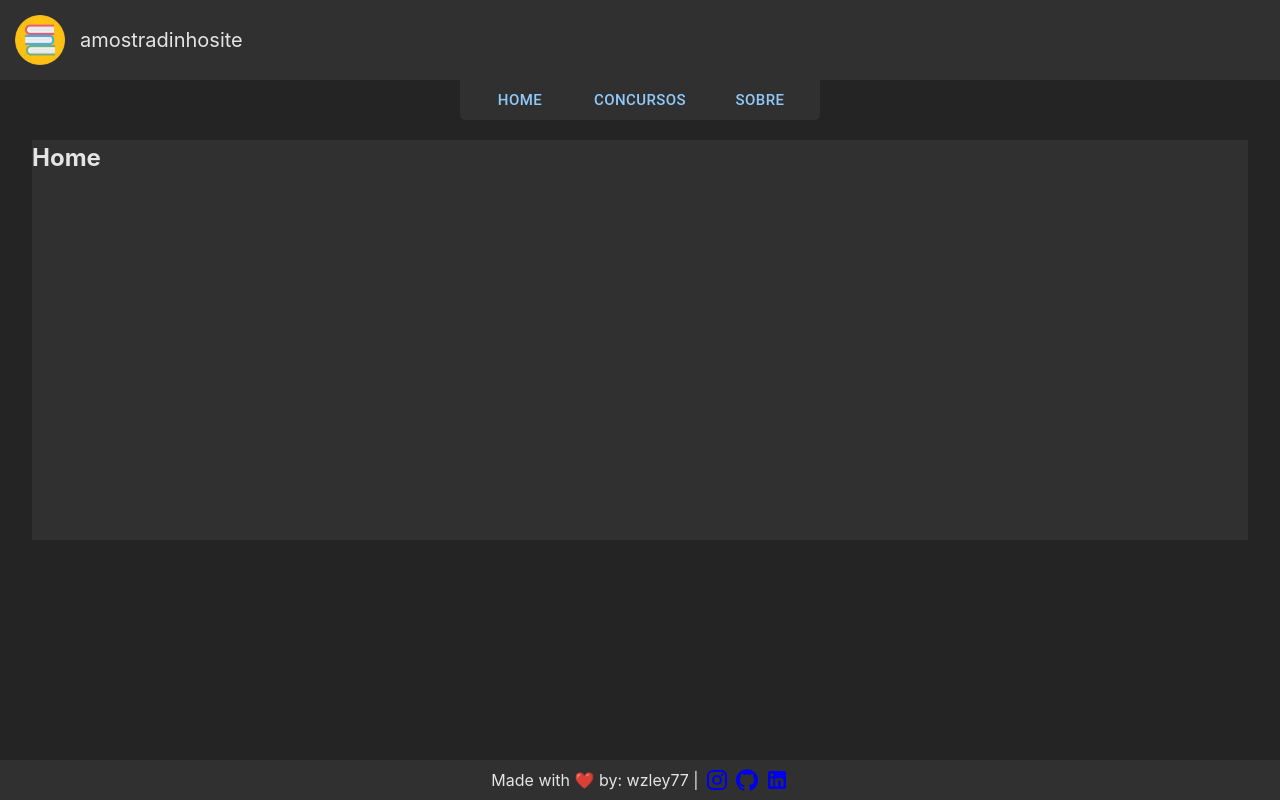
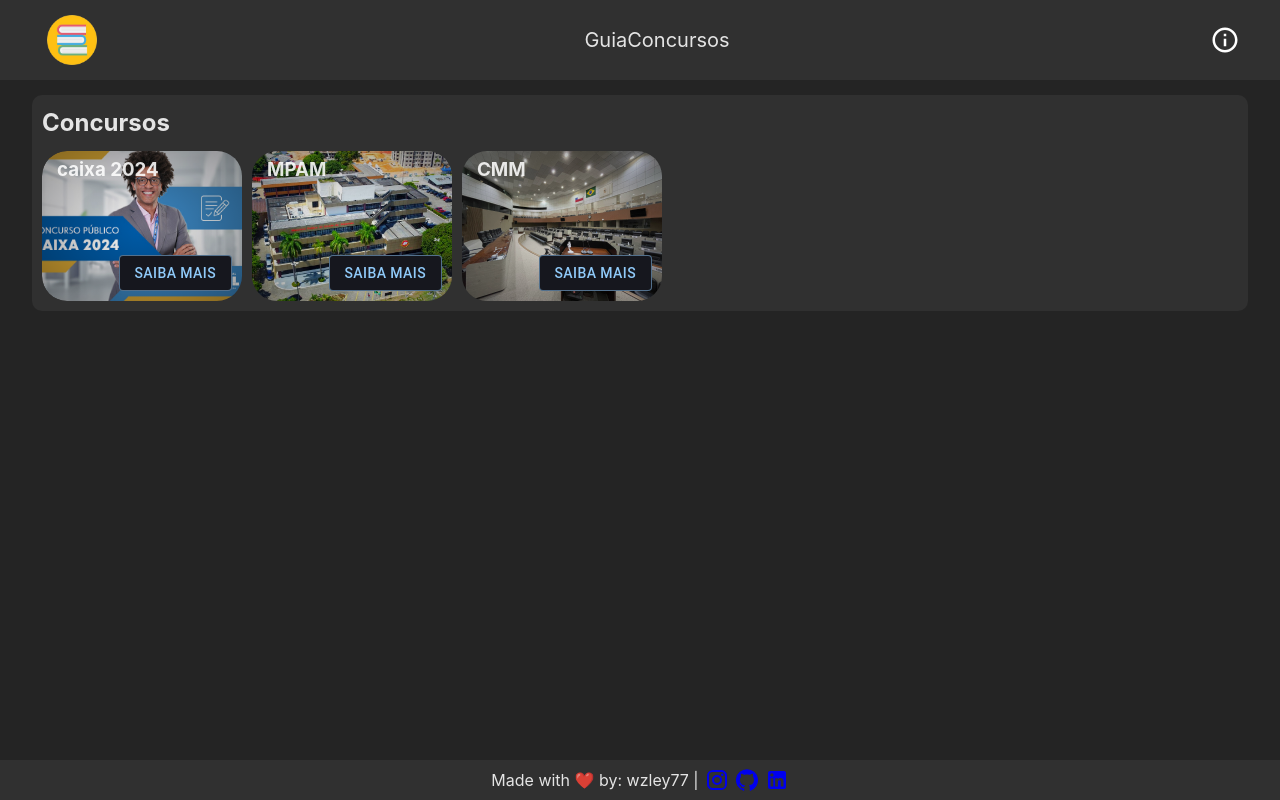
Before and after one commit to dablioz/amostradinhosite, a React (Vite) app: page / in a window 1280 px wide. Built offline with nearby package versions, Linux system fonts and the light colour scheme.

Commit message:
ta bo ja se eu fizer mais  que isso vai da merda

```diff
--- a/src/App.css
+++ b/src/App.css
@@ -1,14 +1,14 @@
 #App {
     position: relative;
-    min-height: calc(100vh - 160px);
-    padding: 120px 0 40px 0;
+    min-height: calc(100vh - 135px); /*def: 120px*/
+    padding: 95px 0 40px 0; /* +40px top pro menu, default: 80px*/
     /* min-height: calc(100vh - 160px); */
 }
 
-.container {
+.cont {
     /* position: relative; */
     max-width: 1280px;
     width: 95%;
 
-    margin: 0 auto 20px;
+    margin: 0 auto;
 }
--- a/src/Components/Navbar/Navbar.css
+++ b/src/Components/Navbar/Navbar.css
@@ -13,11 +13,18 @@
 
 #marca {
     display: flex;
+    width: 95%;
     max-width: 1280px;
     margin: 0 auto;
 
     place-items: center;
+    justify-content: space-between;
 }
+
+#fdp{
+    height: 80px;
+}
+
 #logo {
     width: 50px;
     height: 50px;
@@ -59,6 +66,9 @@
     max-width: 600px;
 }
 
+/*isso aqui é pro menu
+
+
 @media (max-width: 500px) {
     .item span {
         display: none;
@@ -75,4 +85,4 @@
     .item .MuiSvgIcon-root {
         display: none;
     }
-}
+} */
--- a/src/Components/Navbar/Navbar.jsx
+++ b/src/Components/Navbar/Navbar.jsx
@@ -3,20 +3,20 @@
 
 import Modal from "@mui/material/Modal";
 import Box from "@mui/material/Box";
-import { Button } from "@mui/material";
+import { Button, IconButton } from "@mui/material";
 
 import HomeIcon from "@mui/icons-material/Home";
-import InfoIcon from "@mui/icons-material/Info";
+import InfoOutlinedIcon from "@mui/icons-material/InfoOutlined";
 import CollectionsBookmarkIcon from "@mui/icons-material/CollectionsBookmark";
 
 import logo from "../../assets/logo_prev.png";
 import bobesponja from "../../assets/bobesponja.jpeg";
 import lucas from "../../assets/lucas.jpeg";
 import duolingo from "../../assets/duolingo.jpeg";
-import caique from "../../assets/caique.jpeg"
-import bizarro from "../../assets/bizarro.jpeg"
+import caique from "../../assets/caique.jpeg";
+import bizarro from "../../assets/bizarro.jpeg";
 
-import './Navbar.css'
+import "./Navbar.css";
 
 const style = {
     position: "absolute",
@@ -37,7 +37,7 @@
     const handleOpen = () => setOpen(true);
     const handleClose = () => setOpen(false);
 
-    const array = [bobesponja, lucas, duolingo,caique,bizarro];
+    const array = [bobesponja, lucas, duolingo, caique, bizarro];
 
     const random = Math.floor(Math.random() * array.length);
 
@@ -46,10 +46,19 @@
             <header>
                 <div id="marca-container">
                     <div id="marca">
-                        <img id="logo" src={logo} alt="logo" onClick={handleOpen} />
-                        <span>amostradinhosite</span>
+                        <Link to="/" id="fdp">
+                            <img id="logo" src={logo} alt="logo" />
+                        </Link>
+                        <span onClick={handleOpen}>GuiaConcursos</span>
+
+                        <Link to="/sobre">
+                            <IconButton className="item">
+                                <InfoOutlinedIcon id="sobre" sx={{fontSize: "30px"}}/>
+                            </IconButton>
+                        </Link>
                     </div>
                 </div>
+                {/* isso aqui era um menu
                 <div id="menu-container">
                     <div id="menu">
                         <Link to="/">
@@ -74,6 +83,7 @@
                         </Link>
                     </div>
                 </div>
+                */}
             </header>
             <Modal
                 open={open}
--- a/src/Telas/Cursos/Cursos.jsx
+++ b/src/Telas/Cursos/Cursos.jsx
@@ -49,8 +49,7 @@
                     },
                 }} */
                 scrollbar={{
-                    draggable: true,
-                    hide: true,
+                    draggable: true
                 }}
                 freeMode={true}
                 modules={[FreeMode, Scrollbar]}
--- a/src/Telas/Home/Home.css
+++ b/src/Telas/Home/Home.css
@@ -15,8 +15,9 @@
     /*z-index: -1; */
 }
 
-#content{
+#page{
     /* margin-top: calc(100vh - 100px); */
     background-color: #303030;
-    height: 400px;
+    padding: 10px;
+    border-radius: 10px;
 }
--- a/src/Telas/Home/Home.jsx
+++ b/src/Telas/Home/Home.jsx
@@ -1,19 +1,16 @@
 import "./Home.css";
-import duolingo from "../../assets/duolingo.jpeg";
+import Cursos from "../Cursos/Cursos";
 function Home() {
     return (
-        <div className="container">
+        <div className="cont">
             {/*
             <div id="bg">
                 <div id="teste"></div>
             </div>
             */}
 
-            <div id="content">
-                <h2>Home</h2>
-                <p>
-
-                </p>
+            <div id="page">
+                <Cursos/>
             </div>
         </div>
     );
--- a/src/Telas/Sobre/Sobre.jsx
+++ b/src/Telas/Sobre/Sobre.jsx
@@ -1,7 +1,7 @@
 import "./Sobre.css";
 function Sobre() {
     return (
-        <div className="container">
+        <div className="cont">
             <h2>Sobre nós</h2>
             <p>
                 Lorem ipsum dolor sit amet, consectetur adipiscing elit. Etiam
@@ -11,7 +11,7 @@
                 Quisque purus magna, auctor et, sagittis ac, posuere eu, lectus.
                 Nam mattis, felis ut adipiscing.
             </p>
-            <h3>Nossa motivação</h3>
+            <h2>Nossa motivação</h2>
             <p>
                 Lorem ipsum dolor sit amet, consectetur adipiscing elit. Etiam
                 eget ligula eu lectus lobortis condimentum. Aliquam nonummy
--- a/src/index.css
+++ b/src/index.css
@@ -15,10 +15,20 @@
 
 body {
     margin: 0 auto;
+
 }
 
 *{
     outline: none;
+    margin: 0;
+}
+
+p{
+    margin: 5px;
+}
+
+h2{
+    margin: 0 0 10px;
 }
 
 /* @media (prefers-color-scheme: light) {
```
Also changed, not shown: src/Telas/Cursos/Cursos.css (line endings or trailing spaces), src/assets/fametro_niver.png (deleted).
